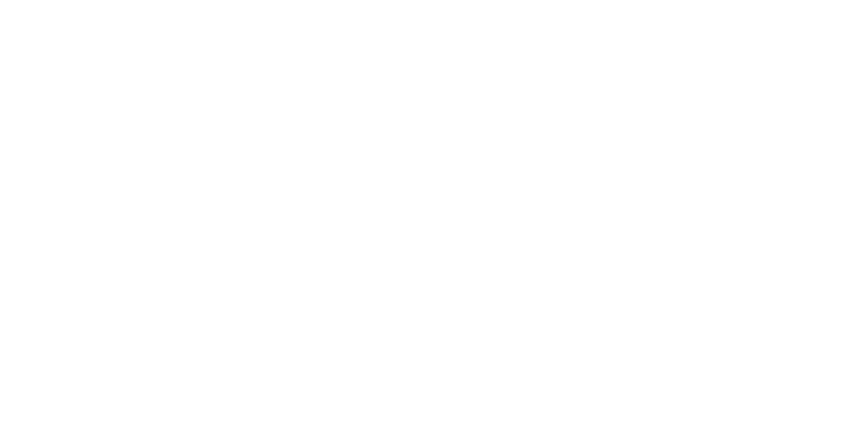
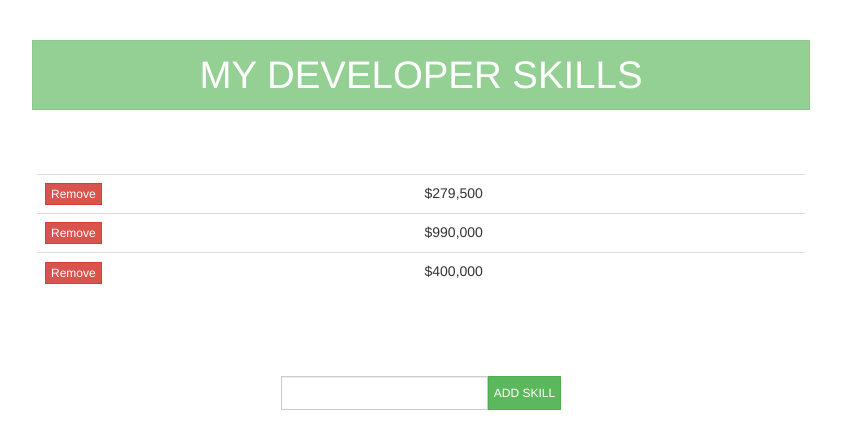
Before and after one commit to amirzarie/Lab-5-JQuery, a plain HTML site: page index.html in a window 1280 px wide. Shown: the whole page, without its empty margins (219-1060 px from the left). Drawn offline with nearby package versions, Linux system fonts and the light colour scheme.

Commit message:
Added the main components of the page.

```diff
--- a/css/main.css
+++ b/css/main.css
@@ -0,0 +1,33 @@
+* {
+    border-radius: 0 !important;
+}
+
+#title {
+    font-size: 3vw;
+    margin: 5vh auto;
+    display: flex;
+    padding: 5px 13% 5px 13%;
+}
+
+#table-div {
+    margin: 5% 20% 5% 20%;
+    display: flex;
+    justify-content: center;
+}
+
+#form-div {
+    margin: 5% 20% 5% 20%;
+    display: flex;
+    justify-content: center;
+}
+
+#input-form-div {
+    width: max-content;
+}
+
+/* #input-form {
+    font-size: 3vw;
+    margin: 5vh auto;
+    display: flex;
+    padding: 5px 13% 0 13%;
+} */
--- a/index.html
+++ b/index.html
@@ -4,16 +4,41 @@
     <meta charset="UTF-8">
     <meta http-equiv="X-UA-Compatible" content="IE=edge">
     <meta name="viewport" content="width=device-width, initial-scale=1.0">
-    <link rel=¨stylesheet¨ href=¨css/main.css¨>
-    <script src="js/main.js"></script>
-    <script
-        src="https://code.jquery.com/jquery-3.3.1.min.js"
-        integrity="sha256-FgpCb/KJQlLNfOu91ta32o/NMZxltwRo8QtmkMRdAu8="
-        crossorigin="anonymous">
-    </script>
+    <link rel="stylesheet" href="css/main.css">
+    <script defer src="js/main.js"></script>
     <title>Document</title>
+    <link rel="stylesheet" href="https://maxcdn.bootstrapcdn.com/bootstrap/3.3.6/css/bootstrap.min.css" integrity="sha384-1q8mTJOASx8j1Au+a5WDVnPi2lkFfwwEAa8hDDdjZlpLegxhjVME1fgjWPGmkzs7" crossorigin="anonymous">
+    <script src="https://code.jquery.com/jquery-3.2.1.min.js" integrity="sha256-hwg4gsxgFZhOsEEamdOYGBf13FyQuiTwlAQgxVSNgt4=" crossorigin="anonymous"></script>
 </head>
 <body>
 
+  <button id="title" class="btn btn-xs btn-success" disabled aria-disabled="true">MY DEVELOPER SKILLS</button>
+  <div id="table-div">
+    <table id="skills" class="table">
+      <tbody>
+        <tr>
+          <td><button class="btn btn-xs btn-danger">Remove</button></td>
+          <td>$279,500</td>
+        </tr>
+        <tr>
+          <td><button class="btn btn-xs btn-danger">Remove</button></td>
+          <td>$990,000</td>
+        </tr>
+        <tr>
+          <td><button class="btn btn-xs btn-danger">Remove</button></td>
+          <td>$400,000</td>
+        </tr>
+      </tbody>
+    </table>
+  </div>
+
+  <div>
+    <form id="form-div" class="form-inline">
+      <div id="input-form-div" class="form-group mx-sm-3 mb-2">
+        <input id="input-form" class="form-control" id="input-skill">
+      </div>
+      <button type="submit" class="btn btn-xs btn-success">ADD SKILL</button>
+    </form>
+  </div>
 </body>
 </html>
```
Also changed, not shown: js/main.js (+56 -0 lines).
